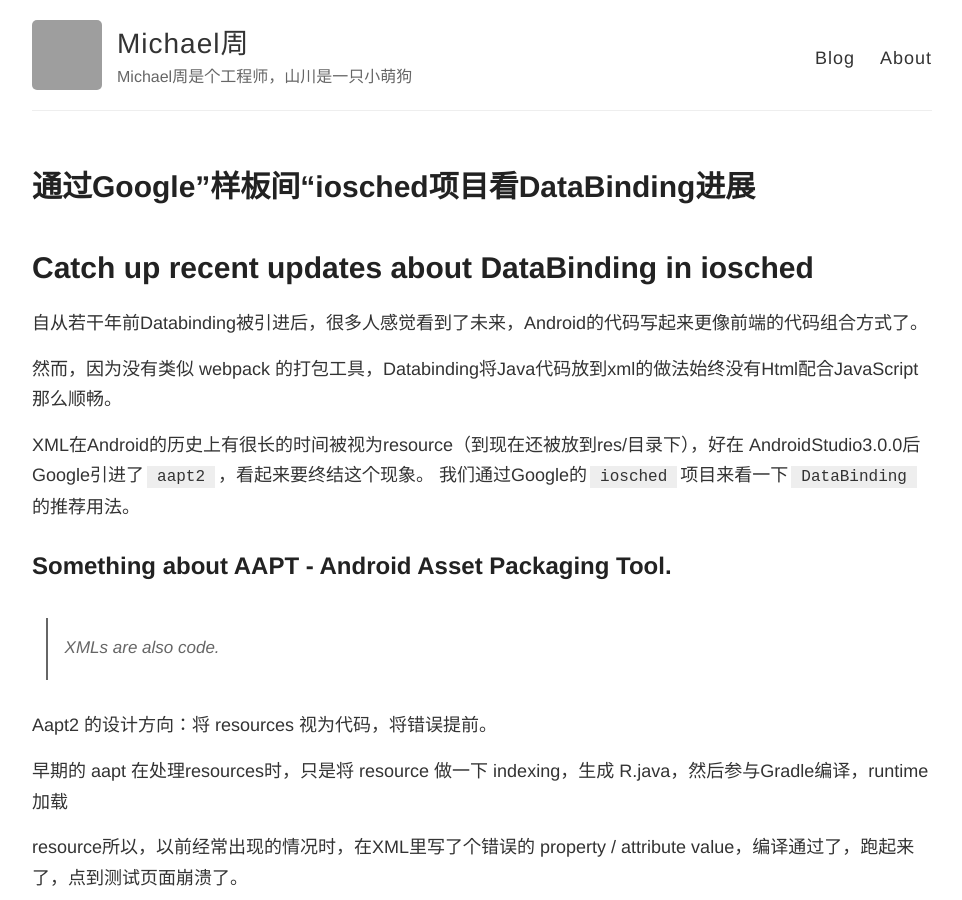
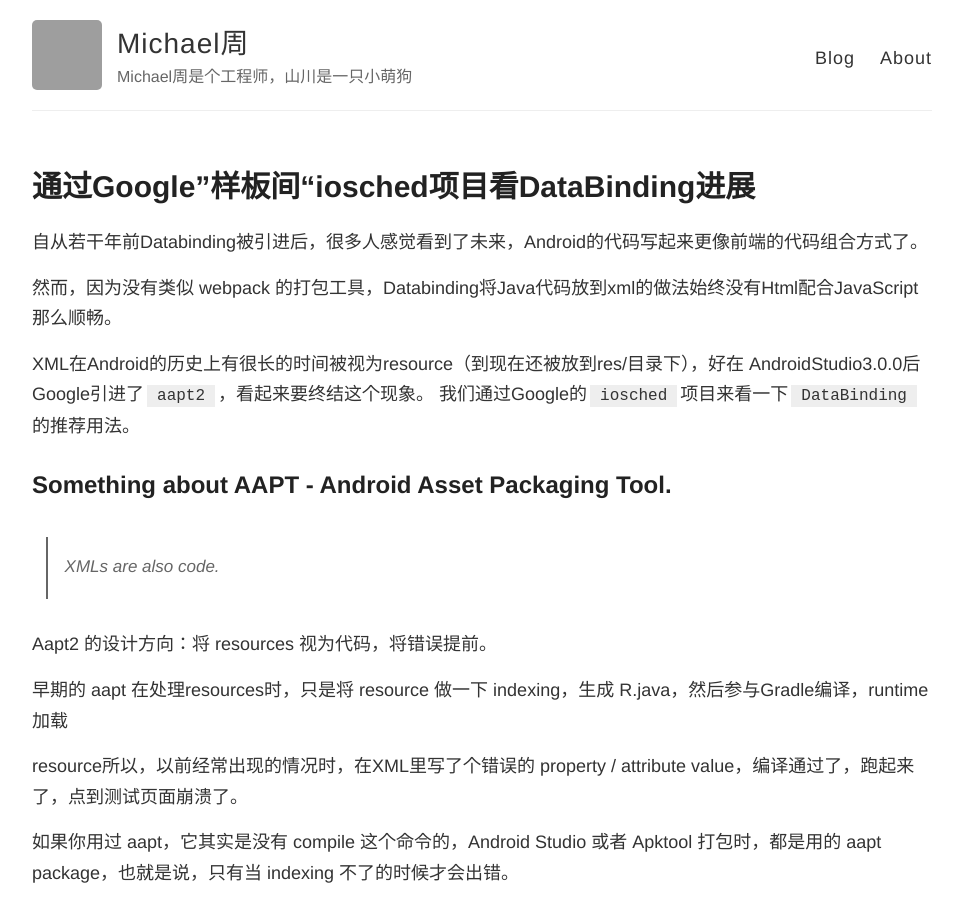
Before and after one commit to zhoulujue/zhoulujue.github.io, a Jekyll site: the page built from _posts/2019-02-22-data-binding.md, in a window 1280 px wide and 900 px high. Shown: the whole window, without its empty margins (158-1120 px from the left). Built offline with Jekyll 4.4.1, drawn with Linux system fonts in a browser that asks for light colours; comment, search, counter and statistics services are not loaded; grey boxes are pictures that could not be loaded.

```diff
--- a/_posts/2019-02-22-data-binding.md
+++ b/_posts/2019-02-22-data-binding.md
@@ -2,8 +2,6 @@
 layout: post
 title: 通过Google”样板间“iosched项目看DataBinding进展
 ---
-
-# Catch up recent updates about DataBinding in iosched
 
 自从若干年前Databinding被引进后，很多人感觉看到了未来，Android的代码写起来更像前端的代码组合方式了。
 
```
Also changed, not shown: images/0CCCF47C-7A80-4AC7-8768-C0CB5CC2281C.png (added), images/3E735FF2-1B1E-4AA8-A668-AF5D8C1F78A0.png (added), images/65741E63-FB7A-4C80-A301-6D1D08DF6C89.png (added), images/AA220FE0-44D4-4BEC-B2F8-62AAC7FF9B35.png (added), images/CF5F6F1C-DDB6-4C4E-B4D1-CAC2DAAAC9F3.png (added).
